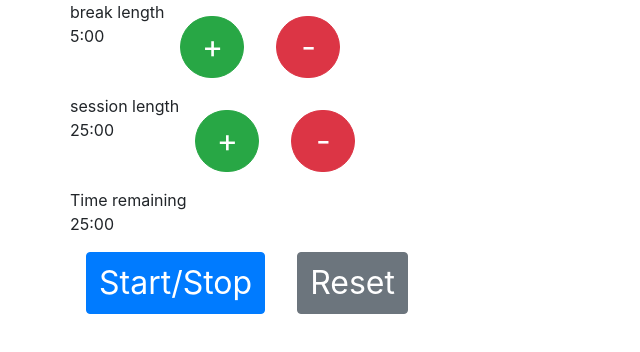
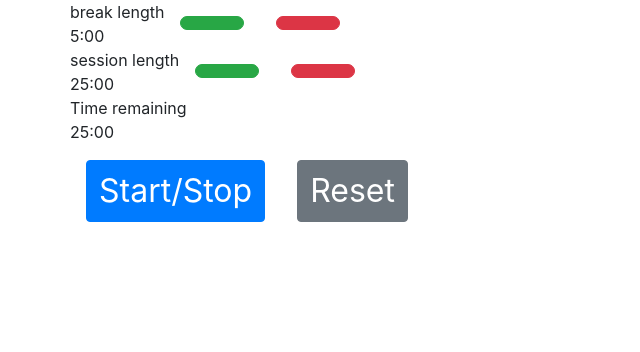
Before and after one commit to dan-vernon/pomodoro, a React (Create React App) app: page / in a window 1280 px wide. Shown: the top 352 px of the page, without its empty margins (0-640 px from the left). Built offline with nearby package versions, Linux system fonts and the light colour scheme.

Commit message:
onclick function inherited from props

```diff
--- a/src/components/time_buttons.js
+++ b/src/components/time_buttons.js
@@ -4,12 +4,18 @@ import { Button } from 'react-bootstrap';
 export default (props) => {
   return (
     <div className="buttons-container time-buttons">
-      <Button variant="success" data-testid={`${props.period}-increment`}>
-      +
-      </Button>
-      <Button variant="danger" data-testid={`${props.period}-decrement`}>
-      -
-      </Button>
-    </div>
+      <Button
+      variant="success"
+      data-testid={`${props.period}-increment`}
+      onClick={props.handleIncrement}
+      value="+"
+      />
+      <Button
+      variant="danger"
+      data-testid={`${props.period}-decrement`}
+      onClick={props.handleDecrement}
+      value="-"
+      />
+      </div>
   )
 }
```
